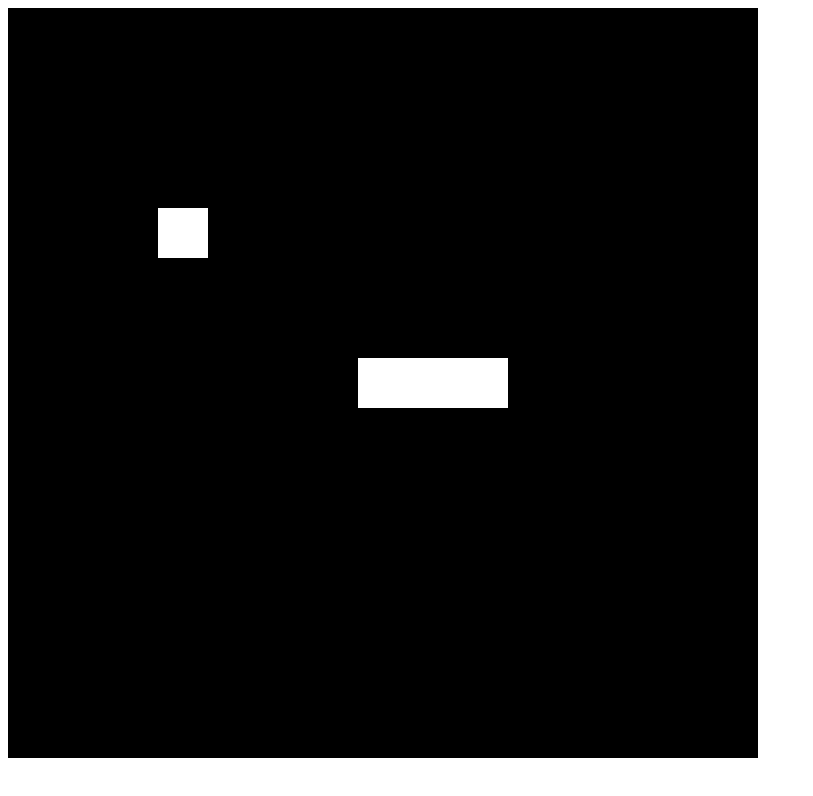
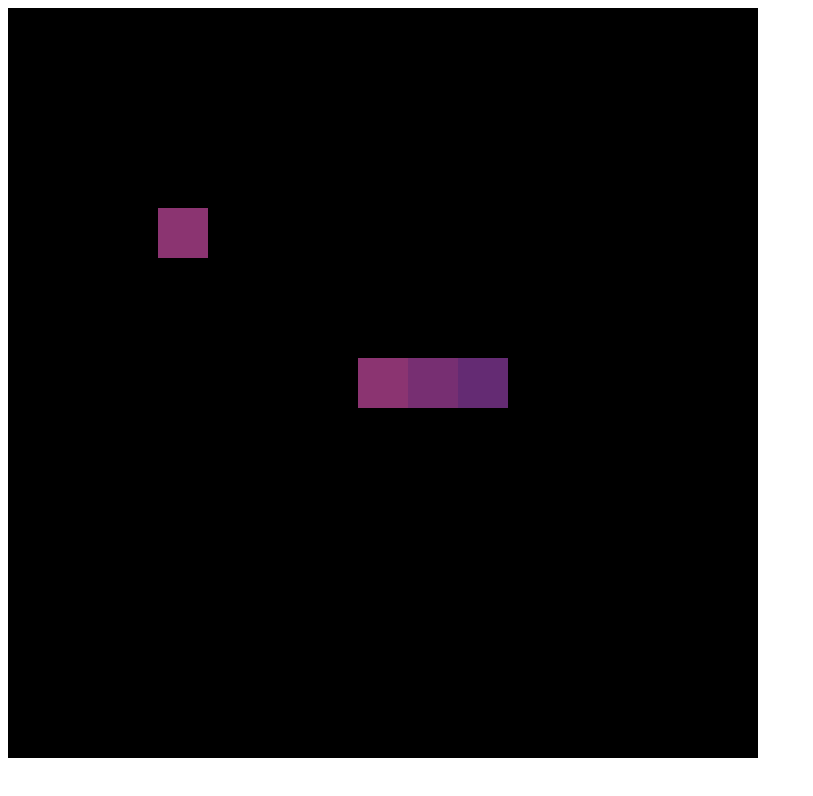
Before and after one commit to MrCyclopede/SnakeJS, a plain HTML site: page index.html in a window 1280 px wide. Shown: the whole page, without its empty margins (0-813 px from the left). Drawn offline with Linux system fonts and the light colour scheme.

Commit message:
add colors

```diff
--- a/index.html
+++ b/index.html
@@ -36,6 +36,11 @@
           }
         }
 
+        function get_color(n){
+          var gradient = ["#642B73", "#772F72", "#8B3471", "#9E3870", "#B23D6F", "#C6426E", "#AD3C6F", "#953670", "#7C3071", "#642B73"]
+          return (gradient[n % gradient.length])
+        }
+
 
         function generate_food(){
           let x = size * Math.round(Math.random() * ((canvas.width / size) - 1))
@@ -49,14 +54,14 @@
           this.y = y;
         }
 
-          function draw(box){
-            context.fillStyle = '#FFFFFF';
+          function draw(box, color){
+            context.fillStyle = color;
             context.fillRect(box.x, box.y, size, size);
           }
 
           function draw_snake(){
             for (box in snake){
-              draw(snake[box]);
+              draw(snake[box], get_color(box));
             }
           }
 
```
